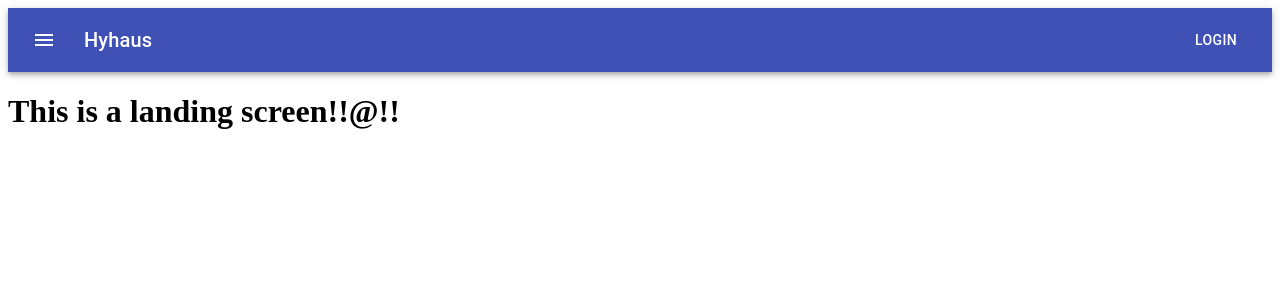
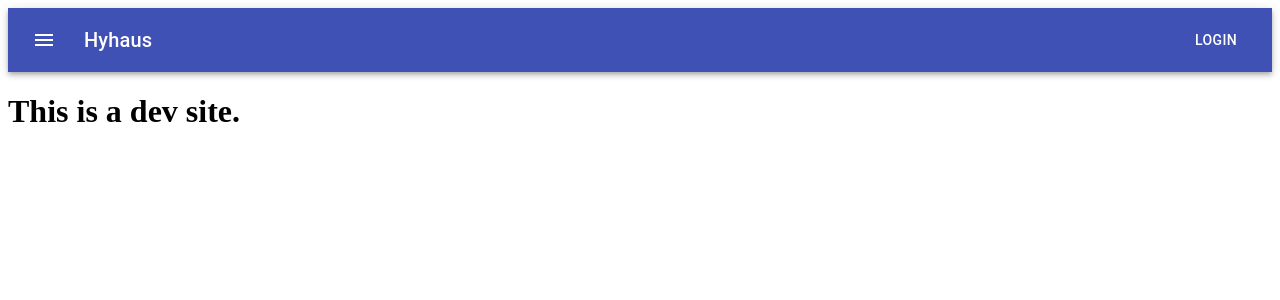
Before and after one commit to aidenhsy/hyhaus, a React (Create React App) app in the folder client/: page / in a window 1280 px wide. Shown: the top 300 px of the page. Built offline with nearby package versions, Linux system fonts and the light colour scheme; the HTML template or start-up script is replaced by a standard one.

Commit message:
logo change, title change

```diff
--- a/client/public/index.html
+++ b/client/public/index.html
@@ -2,7 +2,7 @@
 <html lang="en">
   <head>
     <meta charset="utf-8" />
-    <link rel="icon" href="%PUBLIC_URL%/favicon.ico" />
+    <link rel="icon" href="%PUBLIC_URL%/hlogo.jpg" />
     <meta name="viewport" content="width=device-width, initial-scale=1" />
     <meta name="theme-color" content="#000000" />
     <meta
@@ -10,34 +10,10 @@
       content="Web site created using create-react-app"
     />
     <link rel="apple-touch-icon" href="%PUBLIC_URL%/logo192.png" />
-    <!--
-      manifest.json provides metadata used when your web app is installed on a
-      user's mobile device or desktop. See https://developers.google.com/web/fundamentals/web-app-manifest/
-    -->
     <link rel="manifest" href="%PUBLIC_URL%/manifest.json" />
-    <!--
-      Notice the use of %PUBLIC_URL% in the tags above.
-      It will be replaced with the URL of the `public` folder during the build.
-      Only files inside the `public` folder can be referenced from the HTML.
-
-      Unlike "/favicon.ico" or "favicon.ico", "%PUBLIC_URL%/favicon.ico" will
-      work correctly both with client-side routing and a non-root public URL.
-      Learn how to configure a non-root public URL by running `npm run build`.
-    -->
-    <title>React App</title>
+    <title>Hyhaus Dev</title>
   </head>
   <body>
-    <noscript>You need to enable JavaScript to run this app.</noscript>
     <div id="root"></div>
-    <!--
-      This HTML file is a template.
-      If you open it directly in the browser, you will see an empty page.
-
-      You can add webfonts, meta tags, or analytics to this file.
-      The build step will place the bundled scripts into the <body> tag.
-
-      To begin the development, run `npm start` or `yarn start`.
-      To create a production bundle, use `npm run build` or `yarn build`.
-    -->
   </body>
 </html>
--- a/client/src/screens/LandingScreen.js
+++ b/client/src/screens/LandingScreen.js
@@ -1,10 +1,9 @@
 import React from 'react';
-import axios from 'axios';
 
 const LandingScreen = () => {
   return (
     <div>
-      <h1>This is a landing screen!!@!!</h1>
+      <h1>This is a dev site.</h1>
     </div>
   );
 };
```
Also changed, not shown: client/public/hlogo.jpg (added).
